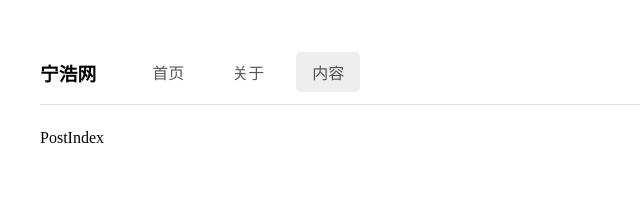
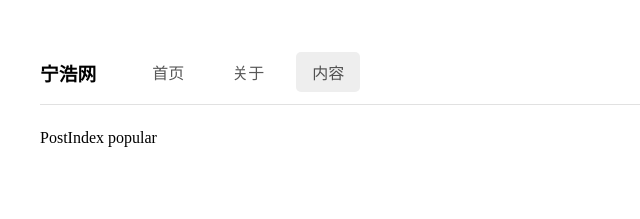
Before and after one commit to rockts/ninghao-vue, a Vue app: page /posts in a window 1280 px wide. Shown: the top 219 px of the page, without its empty margins (0-640 px from the left). Built offline with nearby package versions, Linux system fonts and the light colour scheme.

Commit message:
给路由组件传递属性

```diff
--- a/src/post/index/post-index.vue
+++ b/src/post/index/post-index.vue
@@ -1,3 +1,11 @@
 <template>
-  <div>PostIndex</div>
+  <div>PostIndex{{ sort }}</div>
 </template>
+
+<script>
+export default {
+  props: {
+    sort: String,
+  },
+};
+</script>
--- a/src/post/post.routes.ts
+++ b/src/post/post.routes.ts
@@ -11,11 +11,15 @@ const routes: Array<RouteRecordRaw> = [
     path: '/posts',
     name: 'postIndex',
     component: PostIndex,
+    props: {
+      sort: ' popular',
+    },
   },
   {
     path: '/posts/:postId',
     name: 'postShow',
     component: PostShow,
+    props: true,
     children: [
       {
         path: 'meta',
--- a/src/post/show/post-show.vue
+++ b/src/post/show/post-show.vue
@@ -1,10 +1,14 @@
 <template>
-  <div>PostShow{{ $route.params.postId }}</div>
+  <div>PostShow{{ postId }}</div>
   <router-view></router-view>
 </template>
 
 <script>
 export default {
+  props: {
+    postId: String,
+  },
+
   created() {
     console.log(this.$route.params.postId);
   },
```
